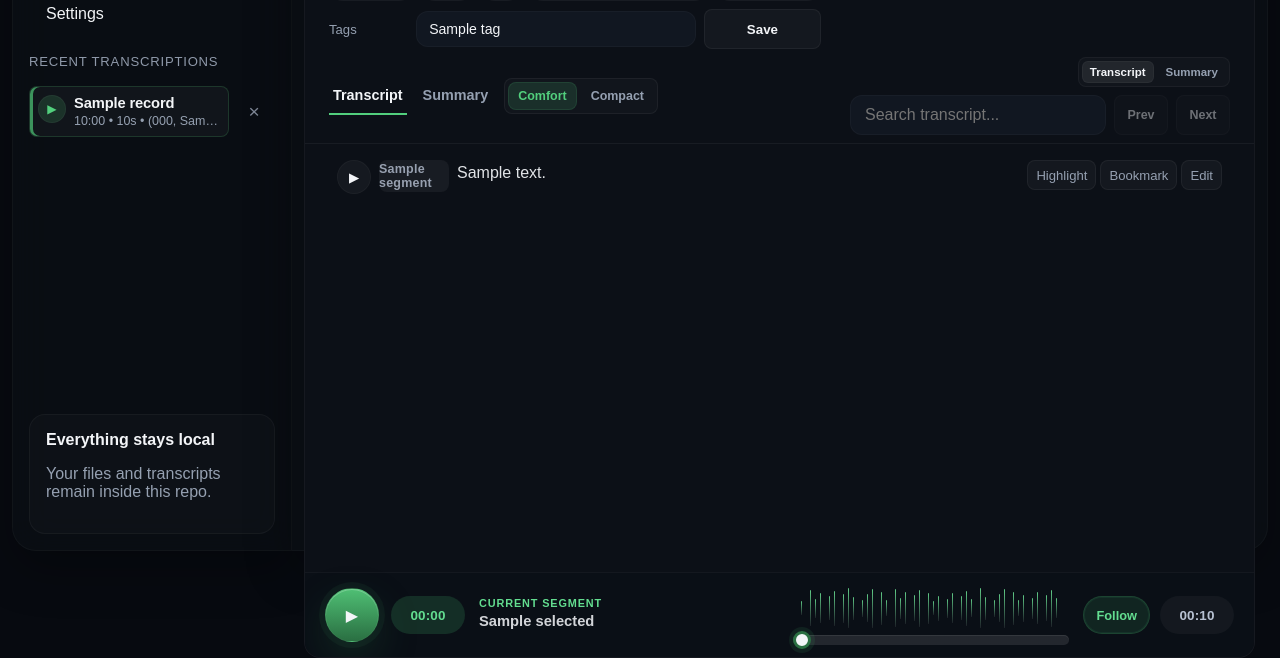
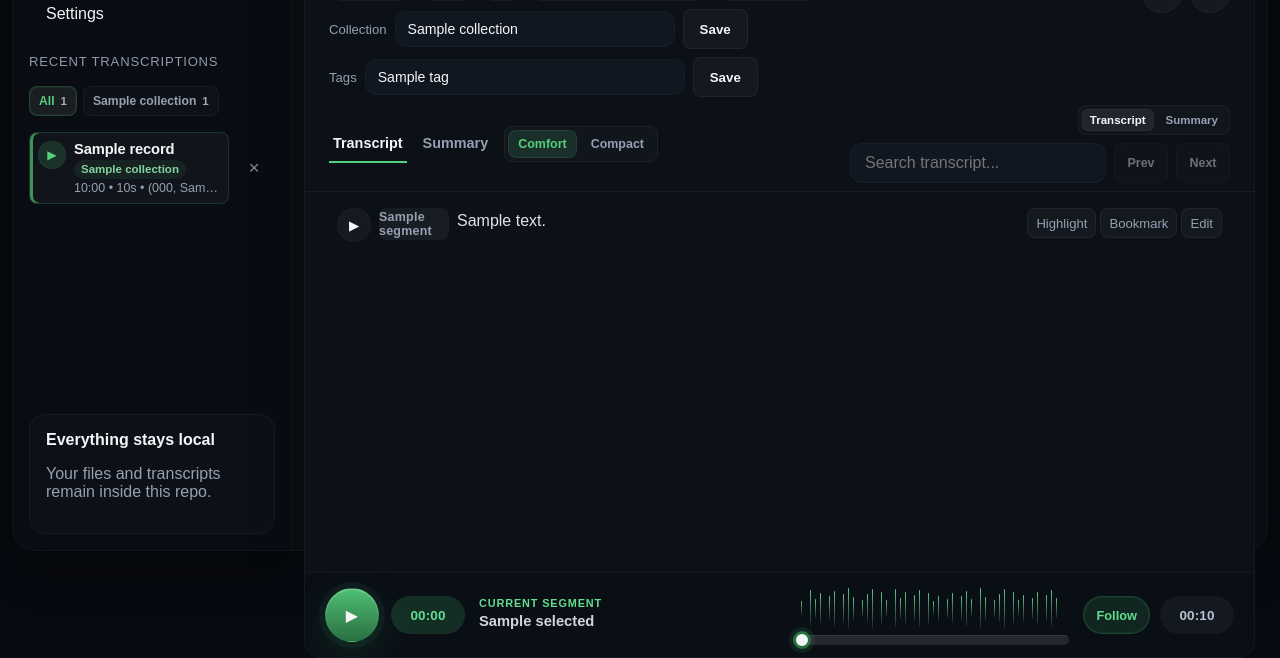
Before and after one commit to burnz0/whisper-local, a Flask app: template templates/index.html in a window 1280 px wide. Shown: the part 237-895 px from the top of the page. Run offline with Flask 3, Linux system fonts and the light colour scheme; the template is opened without the code that fills it: most values are stand-ins (such as "Sample title", 1, 10 or a date in 2020); some libraries are stand-ins or nearby versions.

Commit message:
Add transcript collections

```diff
--- a/static/app.js
+++ b/static/app.js
@@ -22,6 +22,9 @@
   const renameButton = document.getElementById("rename-button");
   const deleteButton = document.getElementById("delete-button");
   const deleteLocalDataButton = document.getElementById("delete-local-data-button");
+  const collectionEditor = document.getElementById("collection-editor");
+  const collectionInput = document.getElementById("collection-input");
+  const collectionFilter = document.getElementById("collection-filter");
   const tagEditor = document.getElementById("tag-editor");
   const tagsInput = document.getElementById("tags-input");
   const refreshSummaryButton = document.getElementById("refresh-summary-button");
@@ -61,6 +64,7 @@
   let followPlayback = window.localStorage.getItem("whisperLocal.followPlayback") !== "false";
   let transcriptDensity = window.localStorage.getItem("whisperLocal.transcriptDensity") || "comfortable";
   let searchScope = window.localStorage.getItem("whisperLocal.searchScope") || "transcript";
+  let activeCollectionFilter = window.localStorage.getItem("whisperLocal.collectionFilter") || "all";
   const formatTime = (seconds) => {
     const total = Math.max(0, Math.floor(seconds || 0));
     const mins = Math.floor(total / 60);
@@ -145,6 +149,53 @@
         setSidebarPanel(button.dataset.sidebarTarget);
       });
     });
+  }
+
+  const getCollectionButtons = () => Array.from(document.querySelectorAll("[data-collection-filter]"));
+  const getCollectionRows = () => Array.from(document.querySelectorAll("[data-record-row]"));
+  const setCollectionFilter = (collection) => {
+    const buttons = getCollectionButtons();
+    const hasCollection = collection === "all" || buttons.some((button) => button.dataset.collectionFilter === collection);
+    activeCollectionFilter = hasCollection ? collection : "all";
+    getCollectionRows().forEach((row) => {
+      row.hidden = activeCollectionFilter !== "all" && row.dataset.collection !== activeCollectionFilter;
+    });
+    buttons.forEach((button) => {
+      const isActive = button.dataset.collectionFilter === activeCollectionFilter;
+      button.classList.toggle("is-active", isActive);
+      button.setAttribute("aria-pressed", String(isActive));
+    });
+    window.localStorage.setItem("whisperLocal.collectionFilter", activeCollectionFilter);
+  };
+  const adjustCollectionCount = (collection, delta) => {
+    if (!collection) return;
+    const button = getCollectionButtons().find((item) => item.dataset.collectionFilter === collection);
+    const countEl = button && button.querySelector("strong");
+    if (!countEl) return;
+    const nextCount = Math.max(0, Number(countEl.textContent || 0) + delta);
+    countEl.textContent = String(nextCount);
+  };
+  const ensureCollectionButton = (collection) => {
+    if (!collectionFilter || !collection || getCollectionButtons().some((item) => item.dataset.collectionFilter === collection)) return;
+    const button = document.createElement("button");
+    const label = document.createElement("span");
+    const count = document.createElement("strong");
+    button.className = "collection-filter__button";
+    button.type = "button";
+    button.dataset.collectionFilter = collection;
+    button.setAttribute("aria-pressed", "false");
+    label.textContent = collection;
+    count.textContent = "0";
+    button.append(label, count);
+    button.addEventListener("click", () => setCollectionFilter(collection));
+    collectionFilter.appendChild(button);
+  };
+
+  if (collectionFilter) {
+    getCollectionButtons().forEach((button) => {
+      button.addEventListener("click", () => setCollectionFilter(button.dataset.collectionFilter || "all"));
+    });
+    setCollectionFilter(activeCollectionFilter);
   }
 
   const setActiveTab = (targetId) => {
@@ -627,6 +678,33 @@
     });
   }
 
+  if (collectionEditor && collectionInput && state) {
+    collectionEditor.addEventListener("submit", async (event) => {
+      event.preventDefault();
+      const response = await fetch(`/transcripts/${state.recordId}/collection`, {
+        method: "POST",
+        headers: { "Content-Type": "application/json" },
+        body: JSON.stringify({ collection: collectionInput.value })
+      });
+      const payload = await response.json();
+      if (!payload.ok) return;
+      const nextCollection = payload.collection || "Inbox";
+      const row = document.querySelector(`[data-record-row="${state.recordId}"]`);
+      const previousCollection = row ? row.dataset.collection : "";
+      collectionInput.value = nextCollection;
+      document.querySelectorAll(`[data-record-collection-label="${state.recordId}"]`).forEach((label) => {
+        label.textContent = nextCollection;
+      });
+      if (row) row.dataset.collection = nextCollection;
+      if (previousCollection !== nextCollection) {
+        ensureCollectionButton(nextCollection);
+        adjustCollectionCount(previousCollection, -1);
+        adjustCollectionCount(nextCollection, 1);
+      }
+      setCollectionFilter(activeCollectionFilter);
+    });
+  }
+
   if (tagEditor && tagsInput && state) {
     tagEditor.addEventListener("submit", async (event) => {
       event.preventDefault();
--- a/static/styles.css
+++ b/static/styles.css
@@ -279,6 +279,53 @@ textarea:focus-visible {
   font-size: 0.82rem;
 }
 
+.collection-filter {
+  display: flex;
+  flex-wrap: wrap;
+  gap: 6px;
+}
+
+.collection-filter__button {
+  min-height: 30px;
+  display: inline-flex;
+  align-items: center;
+  gap: 6px;
+  border-radius: var(--radius-control);
+  border: 1px solid rgba(255, 255, 255, 0.045);
+  background: rgba(255, 255, 255, 0.024);
+  color: var(--muted);
+  cursor: pointer;
+  font: inherit;
+  font-size: 0.76rem;
+  font-weight: 720;
+  max-width: 100%;
+  padding: 0 9px;
+}
+
+.collection-filter__button span {
+  overflow: hidden;
+  text-overflow: ellipsis;
+  white-space: nowrap;
+}
+
+.collection-filter__button strong {
+  color: rgba(219, 228, 240, 0.72);
+  font-size: 0.72rem;
+  font-weight: 780;
+}
+
+.collection-filter__button:hover,
+.collection-filter__button.is-active {
+  background: rgba(255, 255, 255, 0.07);
+  color: var(--text);
+}
+
+.collection-filter__button.is-active {
+  border-color: rgba(82, 207, 125, 0.2);
+  color: var(--green);
+  box-shadow: inset 0 0 0 1px rgba(82, 207, 125, 0.08);
+}
+
 .sidebar-settings {
   display: grid;
   gap: var(--space-3);
@@ -448,6 +495,21 @@ textarea:focus-visible {
   white-space: nowrap;
 }
 
+.library-card__collection {
+  width: fit-content;
+  max-width: 100%;
+  overflow: hidden;
+  border-radius: var(--radius-pill);
+  background: rgba(82, 207, 125, 0.08);
+  color: rgba(143, 229, 172, 0.9);
+  font-size: 0.72rem;
+  font-weight: 760;
+  line-height: 1.3;
+  padding: 2px 7px;
+  text-overflow: ellipsis;
+  white-space: nowrap;
+}
+
 .library-delete {
   width: 34px;
   height: 34px;
@@ -764,20 +826,30 @@ input[type="text"]:focus,
   border-bottom: 1px solid rgba(255, 255, 255, 0.05);
 }
 
-.tag-editor {
+.metadata-editors {
+  display: flex;
+  flex-wrap: wrap;
+  gap: var(--space-1);
+  margin-top: var(--space-1);
+}
+
+.metadata-editor {
   display: grid;
   grid-template-columns: auto minmax(160px, 280px) auto;
   gap: var(--space-1);
   align-items: center;
-  margin-top: var(--space-1);
-}
-
-.tag-editor label {
+}
+
+.metadata-editor--tags {
+  grid-template-columns: auto minmax(190px, 320px) auto;
+}
+
+.metadata-editor label {
   color: var(--muted);
   font-size: 0.82rem;
 }
 
-.tag-editor input {
+.metadata-editor input {
   width: 100%;
   min-height: 36px;
   border-radius: var(--radius-card);
@@ -1836,7 +1908,7 @@ body.is-dragging-file .drop-target {
     grid-template-columns: 40px 1fr;
   }
 
-  .tag-editor {
+  .metadata-editor {
     grid-template-columns: 1fr;
   }
 
--- a/templates/index.html
+++ b/templates/index.html
@@ -99,13 +99,26 @@
         <header>
           <span>Recent Transcriptions</span>
         </header>
+        <div class="collection-filter" id="collection-filter" aria-label="Collection filter">
+          <button class="collection-filter__button is-active" type="button" data-collection-filter="all" aria-pressed="true">
+            <span>All</span>
+            <strong>{{ records|length }}</strong>
+          </button>
+          {% for collection in collections %}
+          <button class="collection-filter__button" type="button" data-collection-filter="{{ collection.name }}" aria-pressed="false">
+            <span>{{ collection.name }}</span>
+            <strong>{{ collection.count }}</strong>
+          </button>
+          {% endfor %}
+        </div>
         <div class="library-list">
           {% for record in records %}
-          <div class="library-row" data-record-row="{{ record.id }}" title="{{ record.title }}">
+          <div class="library-row" data-record-row="{{ record.id }}" data-collection="{{ record.collection }}" title="{{ record.title }}">
             <a class="library-card {% if selected and selected.id == record.id %}is-active{% endif %}" href="{{ url_for('transcript_detail', record_id=record.id) }}" data-record-link="{{ record.id }}" title="{{ record.title }}">
               <div class="library-card__icon" aria-hidden="true">▶</div>
               <div class="library-card__body">
                 <strong data-record-title="{{ record.id }}">{{ record.title }}</strong>
+                <span class="library-card__collection" data-record-collection-label="{{ record.id }}">{{ record.collection }}</span>
                 <small>{{ record.created_at[11:16] }} • {{ "%.0f"|format(record.duration_seconds) }}s • {{ languages[record.language] }}</small>
               </div>
             </a>
@@ -163,11 +176,23 @@
                 <span>{{ languages[selected.language] }} ({{ selected.language }})</span>
                 <span>{{ selected.model }}</span>
               </div>
-              <form class="tag-editor" id="tag-editor">
-                <label for="tags-input">Tags</label>
-                <input type="text" id="tags-input" value="{{ selected.tags|join(', ') }}" placeholder="meeting, idea, follow-up">
-                <button class="secondary-action" type="submit">Save</button>
-              </form>
+              <div class="metadata-editors">
+                <form class="metadata-editor" id="collection-editor">
+                  <label for="collection-input">Collection</label>
+                  <input type="text" id="collection-input" value="{{ selected.collection }}" list="collection-options" placeholder="Inbox">
+                  <datalist id="collection-options">
+                    {% for collection in collections %}
+                    <option value="{{ collection.name }}"></option>
+                    {% endfor %}
+                  </datalist>
+                  <button class="secondary-action" type="submit">Save</button>
+                </form>
+                <form class="metadata-editor metadata-editor--tags" id="tag-editor">
+                  <label for="tags-input">Tags</label>
+                  <input type="text" id="tags-input" value="{{ selected.tags|join(', ') }}" placeholder="meeting, idea, follow-up">
+                  <button class="secondary-action" type="submit">Save</button>
+                </form>
+              </div>
             </div>
             <div class="actions">
               <a class="icon-button" href="{{ url_for('download_text', record_id=selected.id) }}" title="Download text" aria-label="Download text">
```
Also changed, not shown: TODO.md (+1 -1 lines), routes.py (+18 -0 lines), storage.py (+25 -0 lines), tests/test_backend.py (+3 -0 lines).
